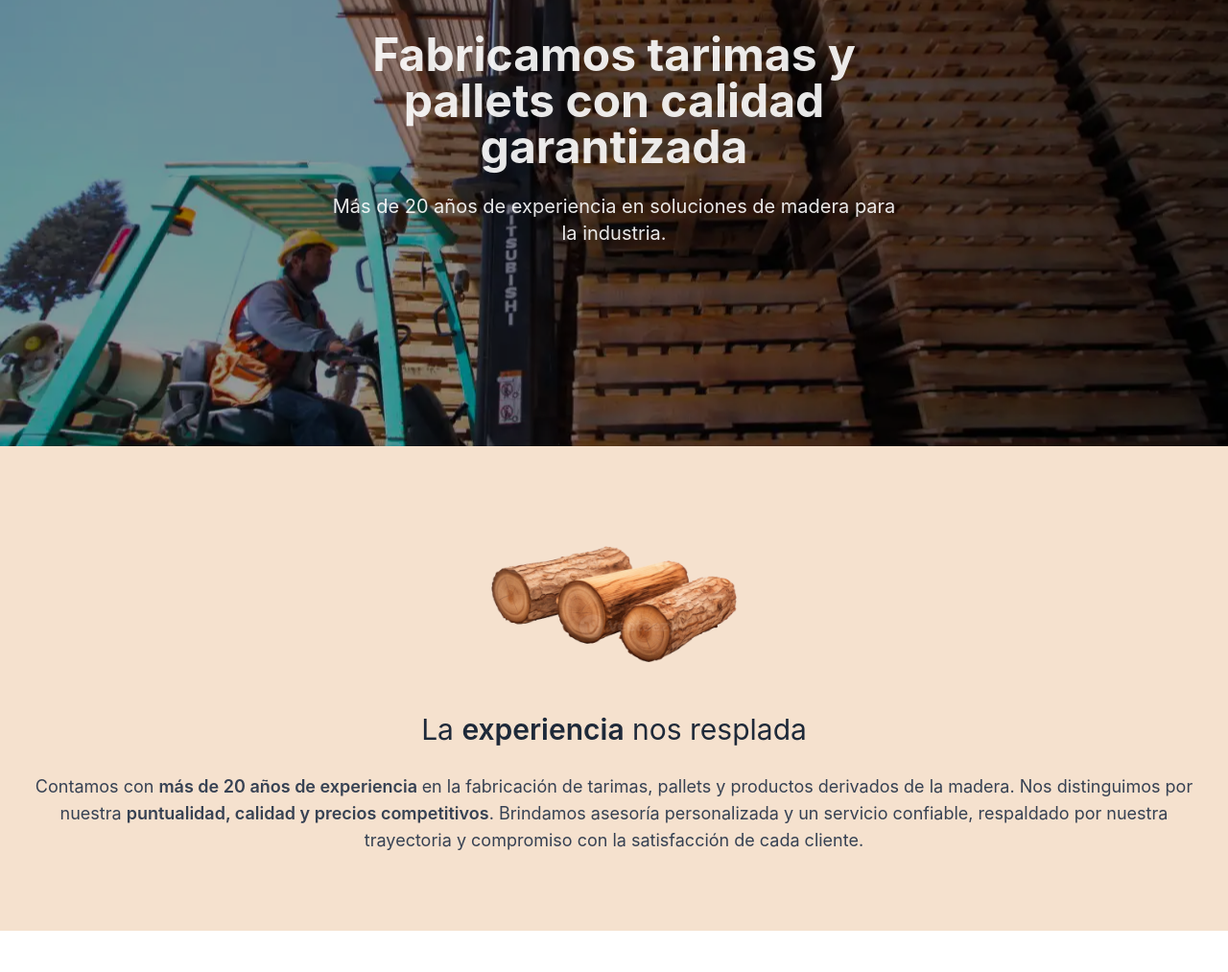
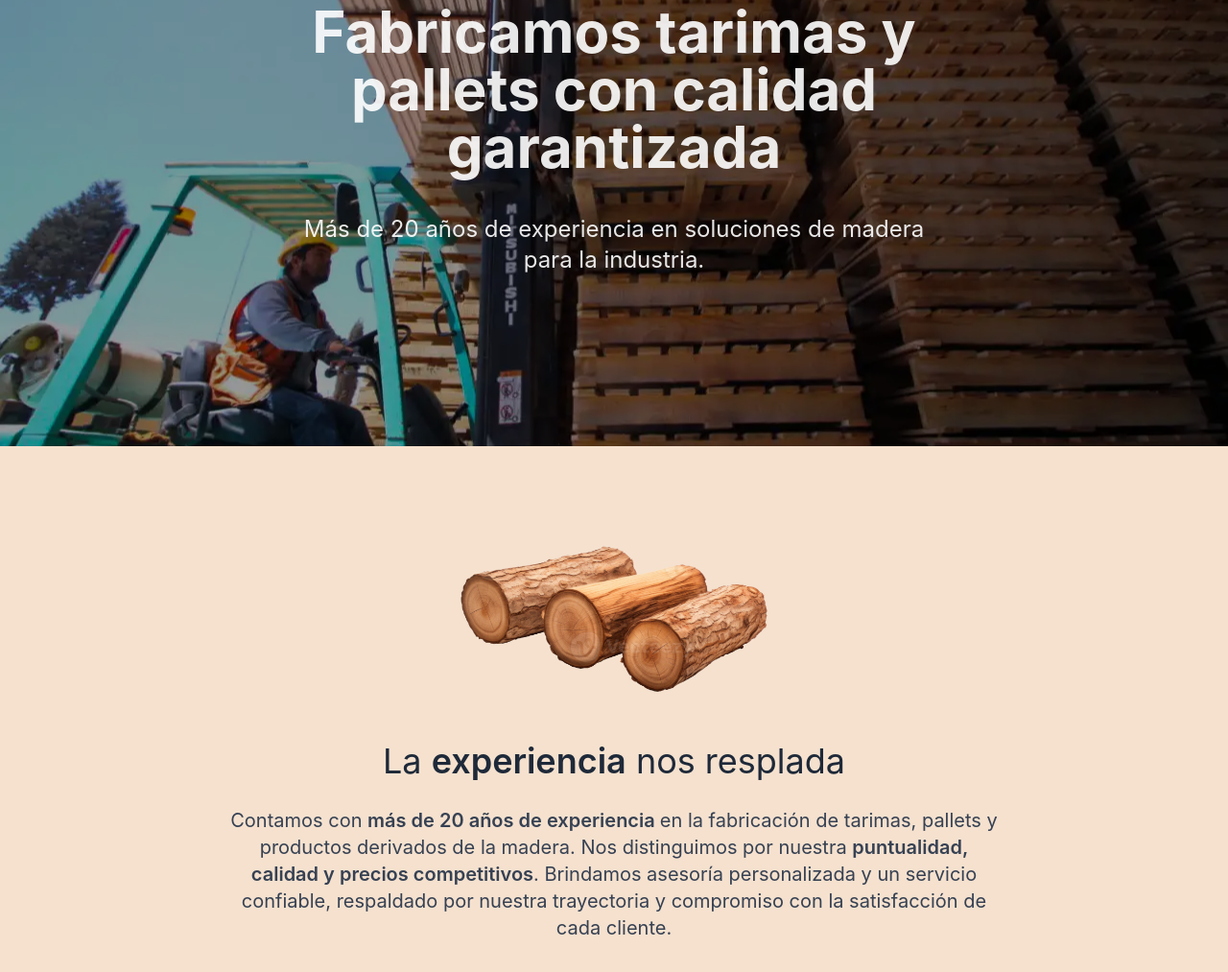
Before and after one commit to RiviCodes/tarimas-industriales-rivera-web, an Astro site: page / in a window 1280 px wide. Shown: the part 231-1244 px from the top of the page at 96% size. Before the commit the page ends 1201 px from the top, so only its background shows below. Built offline with nearby package versions, Linux system fonts and the light colour scheme; Astro itself is replaced by a stand-in of ours.

Commit message:
style: add text size depending on the media querie

```diff
--- a/src/pages/index.astro
+++ b/src/pages/index.astro
@@ -17,12 +17,14 @@ import BaseLayout from "../layouts/BaseLayout.astro";
       <div class="max-w-2xl">
         <h1
           id="hero-title"
-          class="text-4xl font-bold text-white/90 sm:text-5xl"
+          class="text-4xl font-bold text-white/90 sm:text-5xl md:text-6xl"
         >
           Fabricamos tarimas y pallets con calidad garantizada
         </h1>
 
-        <p class="mt-6 text-lg text-pretty text-white/90 sm:text-xl">
+        <p
+          class="mt-10 text-lg text-pretty text-white/90 sm:text-xl md:text-2xl"
+        >
           Más de 20 años de experiencia en soluciones de madera para la
           industria.
         </p>
@@ -31,11 +33,17 @@ import BaseLayout from "../layouts/BaseLayout.astro";
   </section>
 
   <section class="flex flex-col items-center bg-[#f5e1ce] py-20">
-    <img src="/img/wood.webp" alt="Trozo de madera" class="max-w-3xs py-6" />
-    <h2 class="py-7 text-center text-3xl text-gray-800">
+    <img
+      src="/img/wood.webp"
+      alt="Trozo de madera"
+      class="max-w-3xs py-6 md:max-w-xs"
+    />
+    <h2 class="py-7 text-center text-3xl text-gray-800 md:text-4xl">
       La <span class="font-semibold">experiencia</span> nos resplada
     </h2>
-    <p class="px-4 text-center text-lg text-gray-700 md:text-lg">
+    <p
+      class="px-4 text-center text-lg text-gray-700 md:text-xl lg:max-w-[65dvw]"
+    >
       Contamos con <span class="font-semibold">
         más de 20 años de experiencia
       </span>
```
